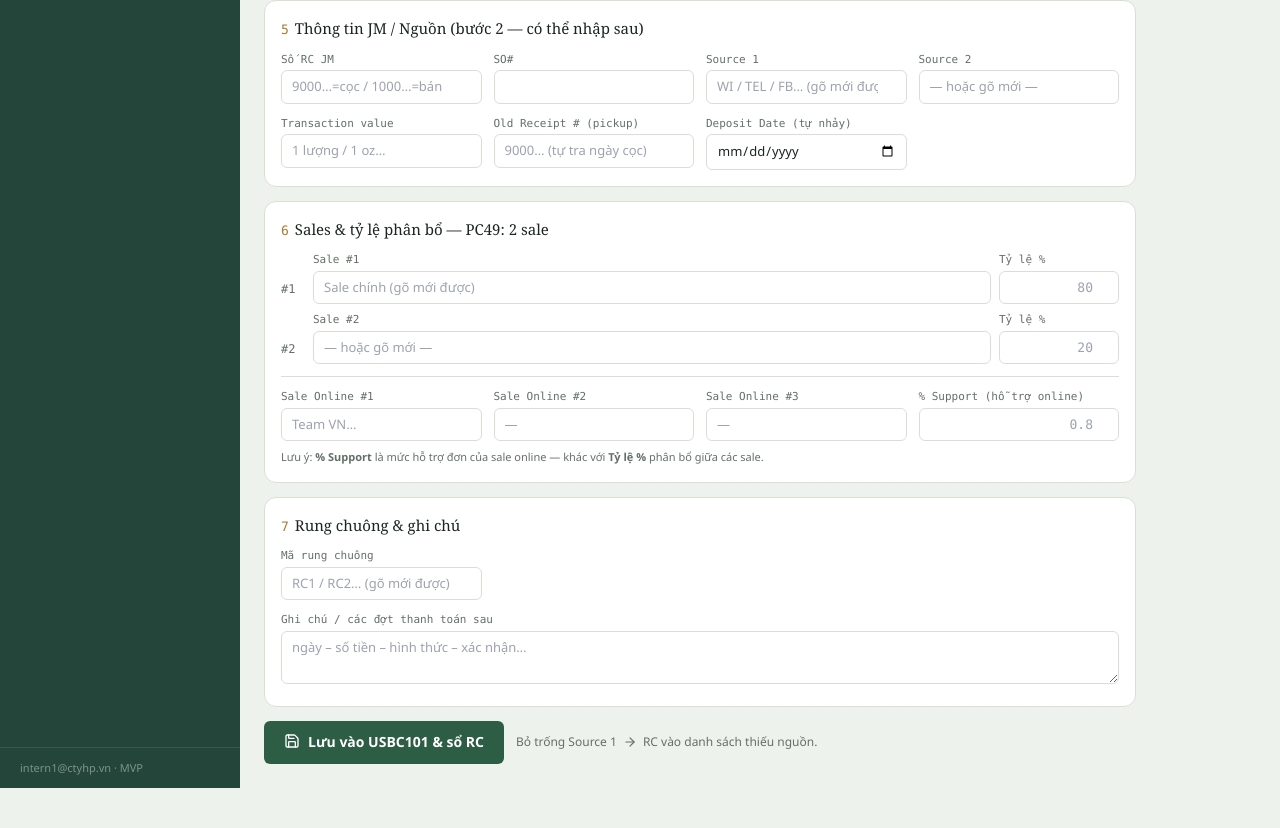
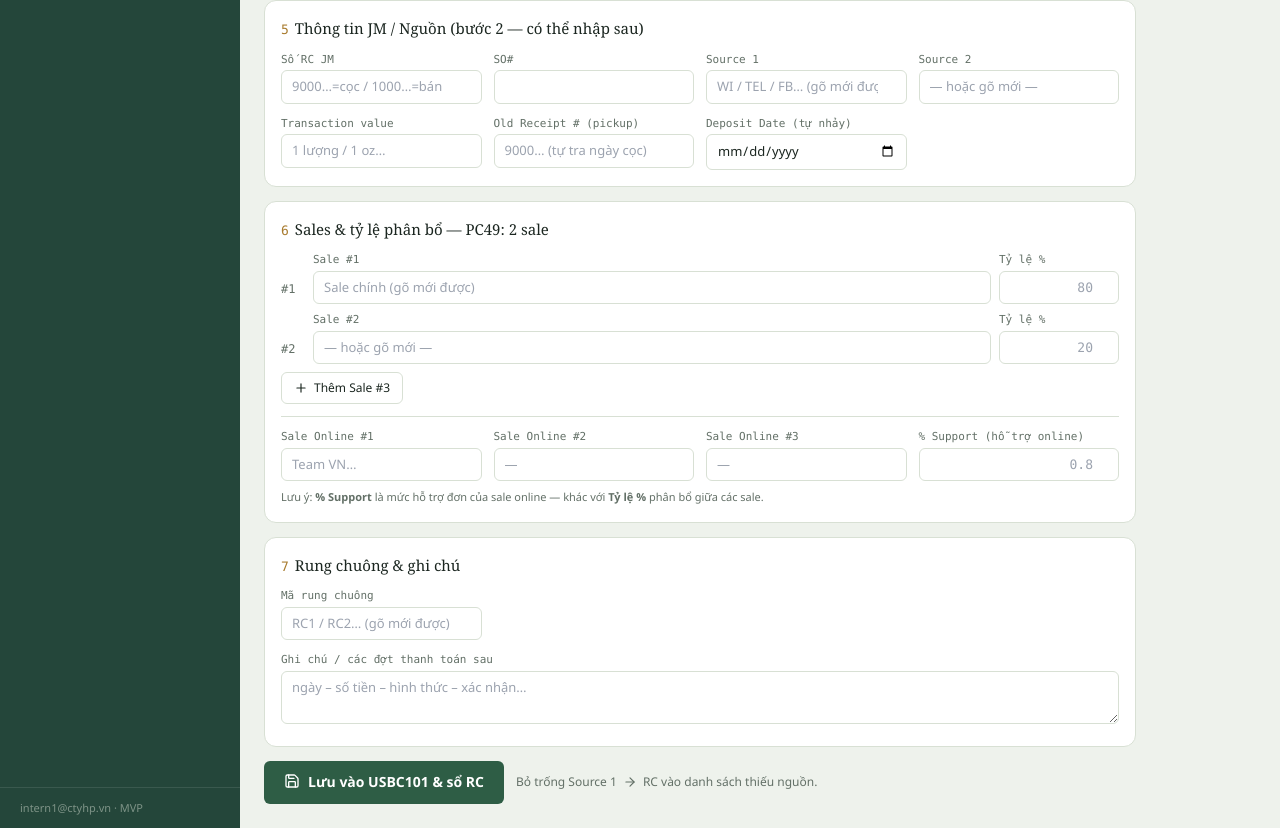
Before and after one commit to quocviet-IT/ktus, a Next.js app: page /rc/new in a window 1280 px wide. Shown: the part 1033-1861 px from the top of the page. Before the commit the page ends 1821 px from the top, so only its background shows below. Built offline with nearby package versions, Linux system fonts and the light colour scheme.

Commit message:
feat(rc): allow adding Sale #3 on PC49 via '+ Thêm Sale' button (max 3 sales)

```diff
--- a/src/app/rc/new/rc-new-form.tsx
+++ b/src/app/rc/new/rc-new-form.tsx
@@ -78,7 +78,9 @@ export default function NhapRCForm({
   }
 
   // TRANS = 3 sale, PC49 (và còn lại) = 2 sale (theo file Excel thật)
-  const salesCount = company === "Trans" ? 3 : 2;
+  const baseSales = company === "Trans" ? 3 : 2;
+  const [salesExtra, setSalesExtra] = useState(0);
+  const salesCount = Math.min(3, baseSales + salesExtra);
 
   const lineTotal = useMemo(() => lines.reduce((s, l) => s + (Number(l.soLuong) || 0) * (Number(l.donGia) || 0), 0), [lines]);
   // Mã SKU + Diễn giải GỘP từ các dòng hàng (nhiều dòng → 1 ô)
@@ -265,6 +267,11 @@ export default function NhapRCForm({
               </div>
             ))}
           </div>
+          {salesCount < 3 && (
+            <button type="button" onClick={() => setSalesExtra((x) => x + 1)} className="mt-2 inline-flex items-center gap-1.5 rounded-md border border-line px-3 py-1.5 text-[12px] hover:border-accent">
+              <Plus className="h-3.5 w-3.5" aria-hidden="true" /> Thêm Sale #{salesCount + 1}
+            </button>
+          )}
           <div className="grid grid-cols-2 md:grid-cols-4 gap-3 mt-3 border-t border-line pt-3">
             {fld("Sale Online #1", combo("saleOnline", "dl-online", "Team VN…"))}
             {fld("Sale Online #2", combo("saleOnline2", "dl-online", "—"))}
```
